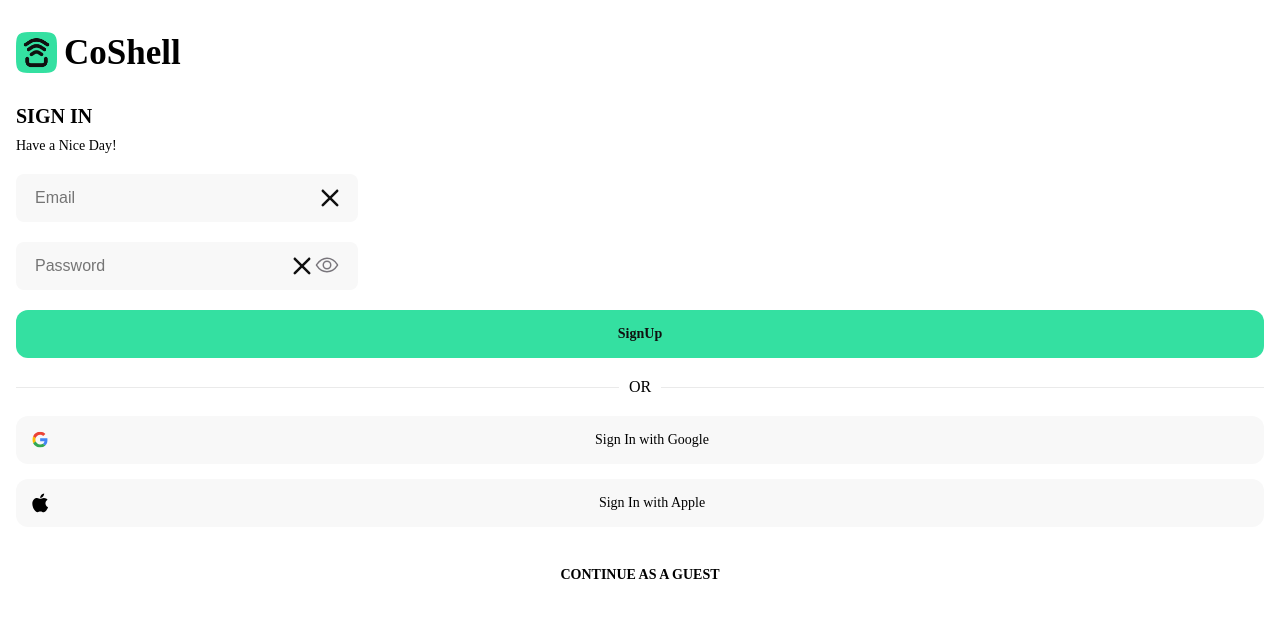
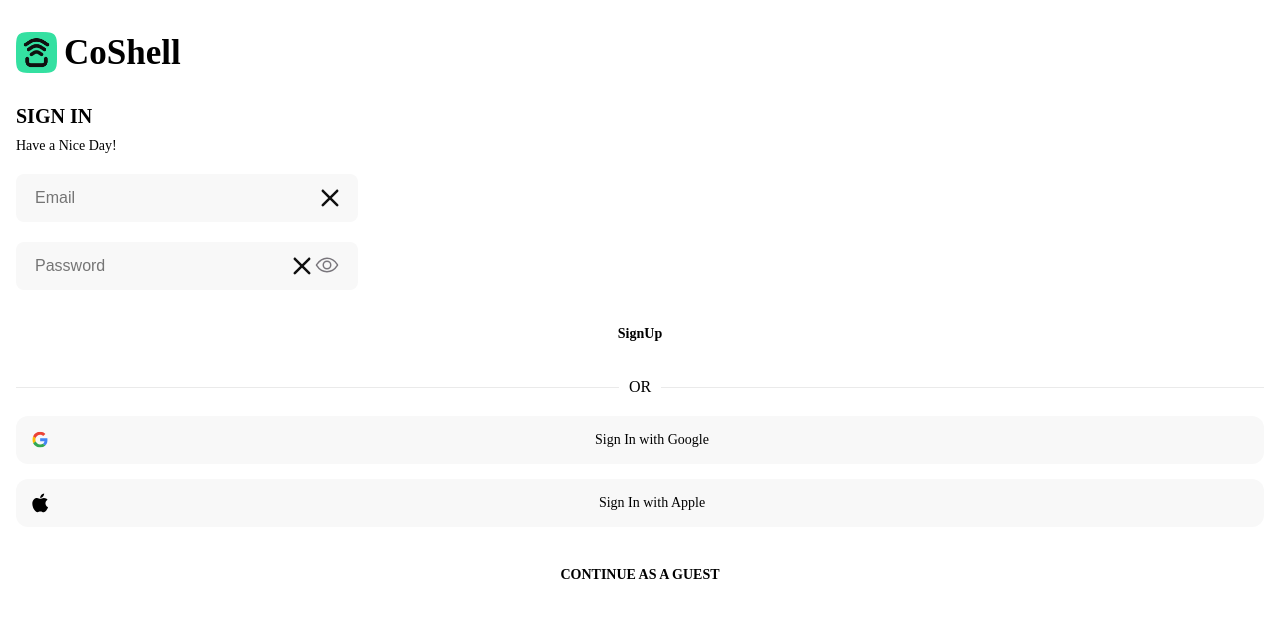
Before and after one commit to psycho-o0o/CoShell, a Next.js app: page /auth/signIn in a window 1280 px wide. Shown: the top 618 px of the page. Built offline with nearby package versions, Linux system fonts and the light colour scheme.

Commit message:
@design moveButton에 색깔 주기

```diff
--- a/src/component/Button/MoveButton/index.tsx
+++ b/src/component/Button/MoveButton/index.tsx
@@ -2,7 +2,8 @@ import { IMoveButtonProps } from "./interface"
 import { Wrap } from "./style"
 
 export default function MoveButton({
+    backgroundColor,
     children,
 }: IMoveButtonProps): JSX.Element {
-    return <Wrap>{children}</Wrap>
+    return <Wrap backgroundColor={backgroundColor}>{children}</Wrap>
 }
--- a/src/component/Button/MoveButton/interface.d.ts
+++ b/src/component/Button/MoveButton/interface.d.ts
@@ -1,3 +1,4 @@
 export interface IMoveButtonProps {
+    backgroundColor: string
     children: React.ReactNode
 }
--- a/src/component/Button/MoveButton/style.ts
+++ b/src/component/Button/MoveButton/style.ts
@@ -1,15 +1,29 @@
-import styled from "styled-components"
+import styled, { css } from "styled-components"
 
-export const Wrap = styled.div`
+export interface IWrapProps {
+    backgroundColor: string
+}
+
+export const Wrap = styled.div<IWrapProps>`
     width: 100%;
     height: 100%;
     box-sizing: border-box;
     display: flex;
     align-items: center;
     justify-content: center;
-    color: #101010;
-    background-color: #34e0a1;
     border-radius: 12px;
     font-size: 14px;
     font-weight: bold;
+    ${(props) => {
+        if (props.backgroundColor === "green")
+            return css`
+                color: #101010;
+                background-color: #34e0a1;
+            `
+        else if (props.backgroundColor === "white")
+            return css`
+                color: #34e0a1;
+                background-color: #f8f8f8;
+            `
+    }}
 `
```
